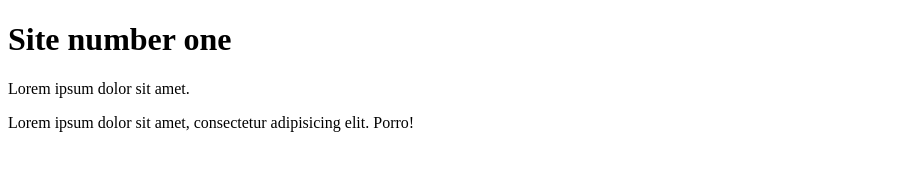
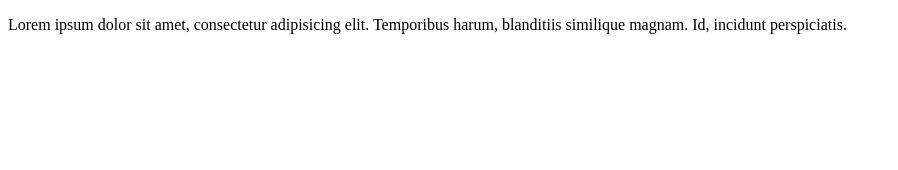
Before and after one commit to phpdeveloper93/site, a plain HTML site: page index.html in a window 1280 px wide. Shown: the whole page, without its empty margins (0-898 px from the left). Drawn offline with Linux system fonts and the light colour scheme.

Commit message:
the third status

```diff
--- a/index.html
+++ b/index.html
@@ -11,8 +11,6 @@
 
 </head>
 <body>
-<h1>Site number one</h1>
-<p>Lorem ipsum dolor sit amet.</p>
-<p>Lorem ipsum dolor sit amet, consectetur adipisicing elit. Porro!</p>
+<p>Lorem ipsum dolor sit amet, consectetur adipisicing elit. Temporibus harum, blanditiis similique magnam. Id, incidunt perspiciatis.</p>
 </body>
 </html>
```
